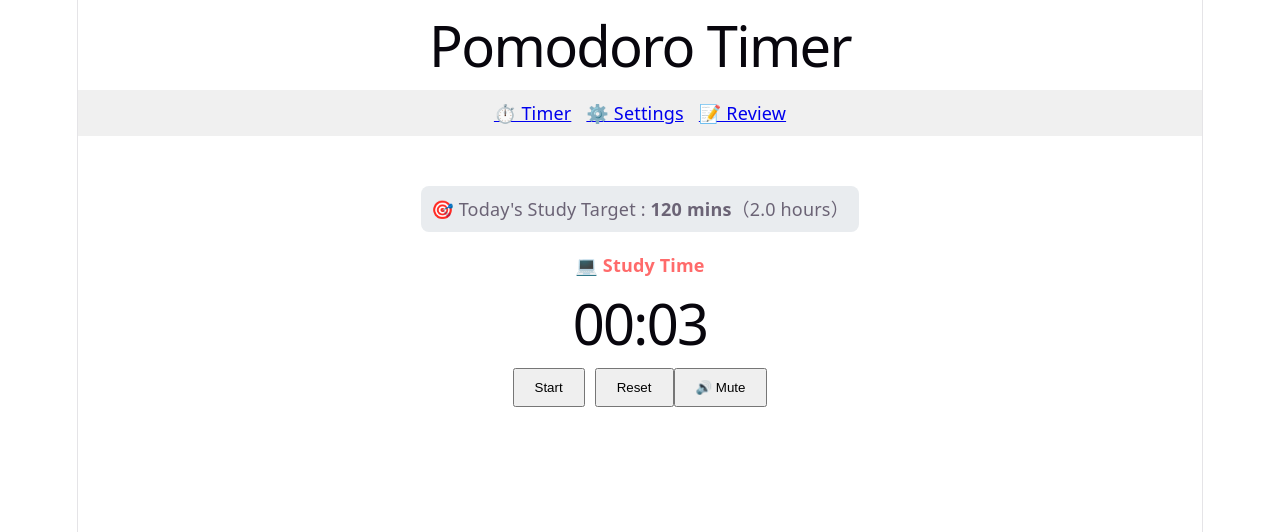
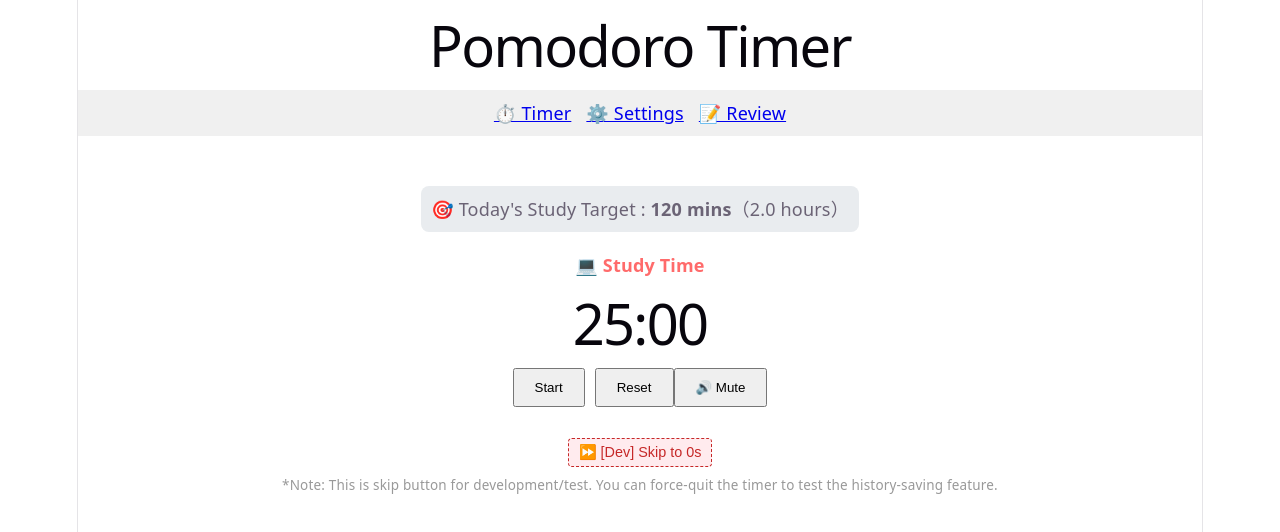
Before and after one commit to ShoheiK12/Pomodoro_Timer_App, a React (Vite) app in the folder pomodoro-timer-app/: page / in a window 1280 px wide. Shown: the top 532 px of the page. Built offline with nearby package versions, Linux system fonts and the light colour scheme.

Commit message:
Switch the code from test to production.

```diff
--- a/pomodoro-timer-app/src/components/Timer.jsx
+++ b/pomodoro-timer-app/src/components/Timer.jsx
@@ -1,20 +1,32 @@
 import React, { useState, useEffect } from 'react';
 
-// workTime = 1500 secs (25 times x 60 secs), breakTime = 300 secs (5 times x 60 secs)
-// const workTime = 25 * 60;
-// const breakTime = 5 * 60;
-
 // Test
-const workTime = 3;
-const breakTime = 5;
+// const focusTime = 3;
+// const breakTime = 5;
 
 function Timer() {
-  // Manage remaining time. Set up workTime (1500 secs) as an initial value.
-  const [remainingTime, setRemainingTime] = useState(workTime);
+  // Load the default values for focus and break intervals from LocalStorage.
+  // If no settings, default values of 25 minutes (1,500 seconds) and 5 minutes (300 seconds) will be used.
+  const [focusTime, setFocusTime] = useState(() => {
+    // Lazy Initialization: Runs only once on the initial render to avoid reading from LocalStorage on every subsequent re-render.
+    const savedFocus = localStorage.getItem('pomodoro_focus_time');
+    // Convert time from mins to secs. Because remaianingTime using wfocusTime is secs, so focusTime should be secs.
+    return savedFocus ? Number(savedFocus) * 60 : 25 * 60; //
+  });
+
+  const [breakTime, setBreakTime] = useState(() => {
+    // If no settings, break time is 5 mins (300 secs).
+    // Lazy Initialization.
+    const savedBreak = localStorage.getItem('pomodoro_break_time');
+    return savedBreak ? Number(savedBreak) * 60 : 5 * 60;
+  });
+
+  // Manage remaining time. Set up focusTime (1500 secs) as an initial value.
+  const [remainingTime, setRemainingTime] = useState(focusTime);
   // Manage if timer is active or not.
   const [isActive, setIsActive] = useState(false);
 
-  const [mode, setMode] = useState('work');
+  const [mode, setMode] = useState('focus');
 
   const [isMuted, setIsMuted] = useState(false);
 
@@ -43,7 +55,7 @@ function Timer() {
     };
   }, [isActive, remainingTime]);
 
-  // Mode control between work or break
+  // Mode control between focus or break
   useEffect(() => {
     // if Timer is 0 and timer is active, mode will change.
     if (remainingTime === 0 && isActive) {
@@ -66,8 +78,8 @@ function Timer() {
         alert("Time's up!");
       }
 
-      // Only when work is done, record the study time.
-      if (mode === 'work') {
+      // Only when focus is done, record the study time.
+      if (mode === 'focus') {
         // Load the previously saved history list. If it does not exist, return an empty array [].
         // -> Since LocalStorage always overwrites existing data, if just save new data every time without loading the previous data first, LocalStorage will only ever contain the most recent entry.
         const existingHistory = localStorage.getItem('pomodoro_history');
@@ -77,10 +89,10 @@ function Timer() {
         const historyArray = existingHistory ? JSON.parse(existingHistory) : [];
 
         // Retrieve the latest target time string that the user saved in the settings screen from LocalStorage.
-        const savedWorkMinutes = localStorage.getItem('pomodoro_focus_time');
+        const savedFocusMinutes = localStorage.getItem('pomodoro_focus_time');
 
-        // If savedWorkMinutes, convert it to number. Otherwise, use default (25 mins).
-        const minutesToRecord = savedWorkMinutes ? Number(savedWorkMinutes) : 25;
+        // If savedFocusMinutes, convert it to number. Otherwise, use default (25 mins).
+        const minutesToRecord = savedFocusMinutes ? Number(savedFocusMinutes) : 25;
 
         // Add new study history to array.
         historyArray.push(minutesToRecord);
@@ -90,20 +102,20 @@ function Timer() {
         localStorage.setItem('pomodoro_history', JSON.stringify(historyArray));
       }
 
-      if (mode === 'work') {
-        // Once work is done, switch to break mode.
+      if (mode === 'focus') {
+        // Once focus is done, switch to break mode.
         setMode('break');
         setRemainingTime(breakTime);
       } else {
-        // Once break is done, switch to work mode.
-        setMode('work');
-        setRemainingTime(workTime);
+        // Once break is done, switch to focus mode.
+        setMode('focus');
+        setRemainingTime(focusTime);
       }
 
-      // Once mode is changed, timer automatically restarts (5 mins(break) or 25 mis(work)).  -> If don't want automatic start, then set setIsActive(false).
+      // Once mode is changed, timer automatically restarts (5 mins(break) or 25 mis(focus)).  -> If don't want automatic start, then set setIsActive(false).
       setIsActive(true);
     }
-  }, [remainingTime, isActive, mode, isMuted, workTime, breakTime]);
+  }, [remainingTime, isActive, mode, isMuted, focusTime, breakTime]);
 
   // Display time
   const formatTime = (seconds) => {
@@ -119,7 +131,17 @@ function Timer() {
 
   const resetTimer = () => {
     setIsActive(false);
-    setRemainingTime(mode === 'work' ? workTime : breakTime);
+    setRemainingTime(mode === 'focus' ? focusTime : breakTime);
+  };
+
+  // Skip function for development
+  const handleSkip = () => {
+    if (isActive) {
+      // If timer is active, skip remaining time (remaining time is gonaa be 0 sec).
+      setRemainingTime(0);
+    } else {
+      alert('Unable to skip the remaining time when timer is not active. Please start timer.');
+    }
   };
 
   return (
@@ -130,8 +152,8 @@ function Timer() {
 
       <br />
 
-      <strong className='mode-label' style={{color: mode === 'work' ? '#ff6b6b' : '#34ebae'}}>
-        {mode === 'work' ? '💻 Study Time' : '☕ Break time'}
+      <strong className='mode-label' style={{color: mode === 'focus' ? '#ff6b6b' : '#34ebae'}}>
+        {mode === 'focus' ? '💻 Study Time' : '☕ Break time'}
       </strong>
 
       <h1>{formatTime(remainingTime)}</h1>
@@ -151,6 +173,27 @@ function Timer() {
         {isMuted ? '🔇 Unmute' : '🔊 Mute'}
       </button>
 
+      {/* Skip button for development/test. */}
+      <div style={{ marginTop: '30px' }}>
+        <button
+          onClick={handleSkip}
+          style={{
+            padding: '5px 10px',
+            fontSize: '0.8rem',
+            backgroundColor: '#ffebee',
+            color: '#c62828',
+            border: '1px dashed #c62828',
+            borderRadius: '4px',
+            cursor: 'pointer'
+          }}
+        >
+          ⏩ [Dev] Skip to 0s
+        </button>
+        <p style={{ fontSize: '0.75rem', color: '#999', marginTop: '5px' }}>
+          *Note: This is skip button for development/test. You can force-quit the timer to test the history-saving feature.
+        </p>
+      </div>
+
     </div>
   );
 }
--- a/pomodoro-timer-app/src/pages/Settings.jsx
+++ b/pomodoro-timer-app/src/pages/Settings.jsx
@@ -10,8 +10,8 @@ function Settings() {
 
   // Set up focus time per session (default 25 mins).
   const [focusTime, setFocusTime] = useState(() => {
-    const savedWork = localStorage.getItem('pomodoro_focus_time');
-    return savedWork ? Number(savedWork) : 25;
+    const savedFocus = localStorage.getItem('pomodoro_focus_time');
+    return savedFocus ? Number(savedFocus) : 25;
   });
 
   // Process when the form is submitted (the save button is clicked).
```
